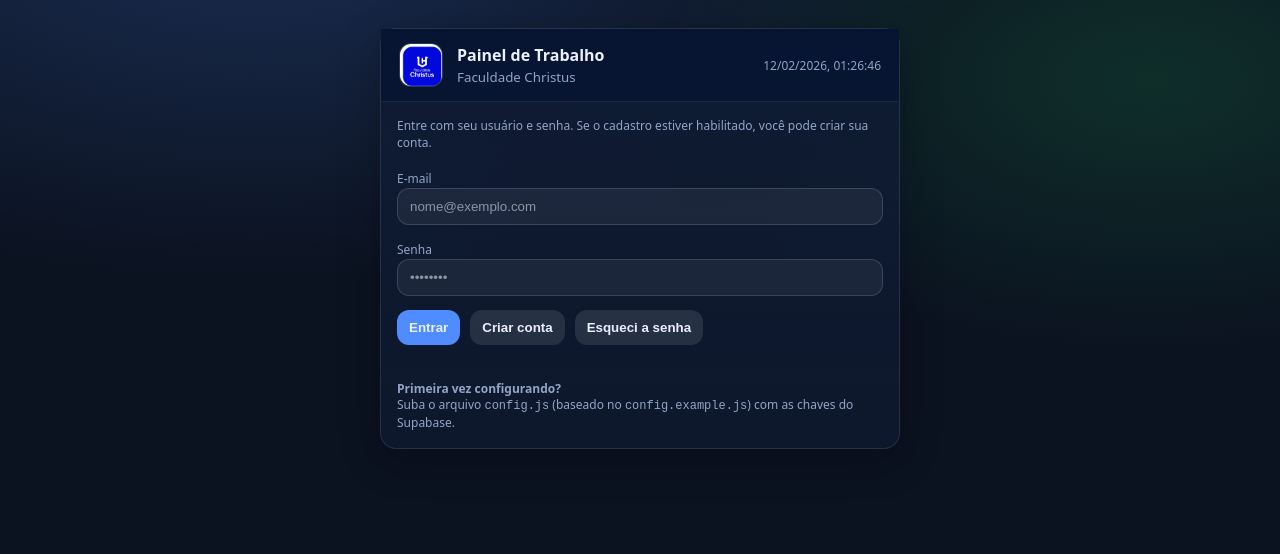
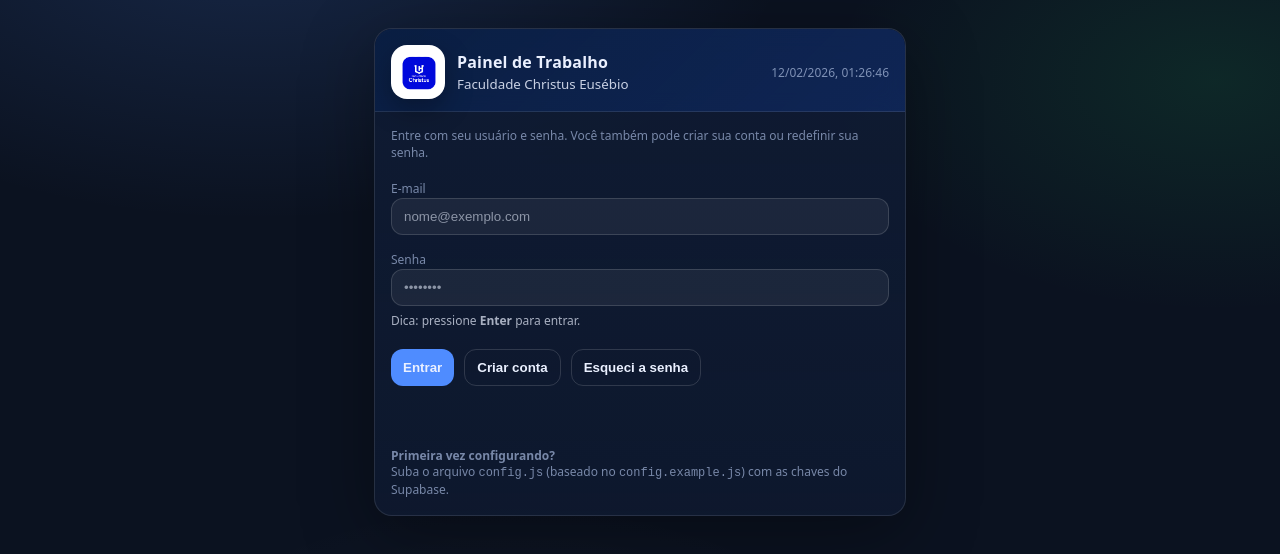
Before and after one commit to Netox39/Painel---Trabalho, a plain HTML site: page index.html in a window 1280 px wide. Drawn offline with nearby package versions, Linux system fonts and the light colour scheme.

Commit message:
Update index.html

```diff
--- a/index.html
+++ b/index.html
@@ -5,60 +5,146 @@
   <meta name="viewport" content="width=device-width,initial-scale=1" />
   <title>Painel de Trabalho — Login</title>
   <link rel="stylesheet" href="styles.css" />
+  <style>
+    body{
+      min-height:100vh;
+      background:
+        radial-gradient(900px 500px at 20% -10%, rgba(79,140,255,.18), transparent 60%),
+        radial-gradient(700px 420px at 95% 10%, rgba(34,197,94,.12), transparent 55%),
+        radial-gradient(900px 700px at 40% 110%, rgba(255,255,255,.06), transparent 55%),
+        var(--bg, #0b1220);
+    }
+    .loginWrap{max-width:560px;margin:0 auto;padding:28px 14px 40px}
+    .loginCard{
+      background: linear-gradient(180deg, rgba(15,27,51,.94), rgba(15,27,51,.72));
+      border: 1px solid rgba(255,255,255,.10);
+      border-radius: 18px;
+      box-shadow: 0 18px 70px rgba(0,0,0,.35);
+      overflow:hidden;
+    }
+    .loginHead{
+      display:flex;align-items:center;justify-content:space-between;gap:10px;
+      padding:16px 16px 12px;
+      border-bottom:1px solid rgba(255,255,255,.10);
+      background: linear-gradient(135deg, rgba(10,31,68,.92), rgba(16,42,99,.72));
+      backdrop-filter: blur(10px);
+    }
+    .brandMini{display:flex;align-items:center;gap:12px}
+    .logoBox{
+      width:54px;height:54px;background:#fff;border-radius:16px;
+      display:flex;align-items:center;justify-content:center;
+      box-shadow:0 10px 28px rgba(0,0,0,.30);
+      overflow:hidden;padding:8px;
+    }
+    .logoBox img{width:100%;height:100%;object-fit:contain;display:block}
+    .brandTxt b{font-size:16px;letter-spacing:.2px}
+    .brandTxt small{display:block;opacity:.85;margin-top:2px}
+    .clock{opacity:.85;font-size:12px;white-space:nowrap}
+    .loginBody{padding:16px}
+    .helpRow{display:flex;gap:10px;flex-wrap:wrap;margin-top:8px}
+    .btn.link{background:transparent;border:1px solid rgba(255,255,255,.14)}
+    .btn.link:hover{background:rgba(255,255,255,.06)}
+    .msg{min-height:18px;margin-top:10px}
+    .kbdHint{opacity:.7;font-size:12px;margin-top:6px}
+
+    /* Modal */
+    .modalBackdrop{
+      position:fixed;inset:0;background:rgba(0,0,0,.58);
+      display:none;align-items:center;justify-content:center;padding:18px;z-index:80;
+    }
+    .modalBackdrop.open{display:flex}
+    .modal{
+      width:min(520px,100%);
+      background: linear-gradient(180deg, rgba(15,27,51,.98), rgba(15,27,51,.84));
+      border:1px solid rgba(255,255,255,.12);
+      border-radius:18px;
+      box-shadow:0 18px 70px rgba(0,0,0,.55);
+      overflow:hidden;
+    }
+    .modalHead{
+      padding:12px 14px;border-bottom:1px solid rgba(255,255,255,.10);
+      display:flex;align-items:center;justify-content:space-between;gap:10px;
+    }
+    .modalBody{padding:14px}
+    .modalFoot{
+      padding:12px 14px;border-top:1px solid rgba(255,255,255,.10);
+      display:flex;justify-content:flex-end;gap:10px;flex-wrap:wrap;
+    }
+    .note{opacity:.8;font-size:12px;line-height:1.4}
+  </style>
 </head>
 <body>
-  <div class="container" style="padding-top:28px">
-    <div class="card" style="max-width:520px;margin:0 auto">
-      <div class="header" style="position:static">
-        <div class="brand">
-          <img src="logo.png" alt="Logo">
-          <div>
+
+  <div class="loginWrap">
+    <div class="loginCard">
+      <div class="loginHead">
+        <div class="brandMini">
+          <div class="logoBox">
+            <!-- Garanta que sua imagem está no repo como logo.png -->
+            <img src="./logo.png" alt="Faculdade Christus Eusébio" />
+          </div>
+          <div class="brandTxt">
             <div><b>Painel de Trabalho</b></div>
-            <small>Faculdade Christus</small>
+            <small>Faculdade Christus Eusébio</small>
           </div>
         </div>
         <div class="clock" id="clock">—</div>
       </div>
 
-      <div style="padding:16px">
+      <div class="loginBody">
         <div class="note">
-          Entre com seu usuário e senha. Se o cadastro estiver habilitado, você pode criar sua conta.
+          Entre com seu usuário e senha. Você também pode criar sua conta ou redefinir sua senha.
         </div>
 
-        <div class="grid" style="margin-top:14px">
+        <!-- FORM = Enter para entrar -->
+        <form id="loginForm" class="grid" style="margin-top:14px">
           <div>
             <label class="note">E-mail</label>
-            <input class="input" id="email" type="email" placeholder="nome@exemplo.com" autocomplete="email" />
+            <input class="input" id="email" type="email" placeholder="nome@exemplo.com" autocomplete="email" required />
           </div>
           <div>
             <label class="note">Senha</label>
-            <input class="input" id="password" type="password" placeholder="••••••••" autocomplete="current-password" />
+            <input class="input" id="password" type="password" placeholder="••••••••" autocomplete="current-password" required />
+            <div class="kbdHint">Dica: pressione <b>Enter</b> para entrar.</div>
           </div>
 
-          <div style="display:flex;gap:10px;flex-wrap:wrap;margin-top:2px">
-            <button class="btn primary" id="loginBtn">Entrar</button>
-            <button class="btn" id="signupBtn" style="display:none">Criar conta</button>
-            <button class="btn" id="resetBtn">Esqueci a senha</button>
+          <div class="helpRow">
+            <button class="btn primary" type="submit">Entrar</button>
+            <button class="btn link" id="signupBtn" type="button">Criar conta</button>
+            <button class="btn link" id="resetBtn" type="button">Esqueci a senha</button>
           </div>
 
-          <div class="note" id="msg" style="margin-top:2px"></div>
+          <div class="note msg" id="msg"></div>
 
           <div class="note" style="margin-top:10px">
             <b>Primeira vez configurando?</b><br/>
             Suba o arquivo <code>config.js</code> (baseado no <code>config.example.js</code>) com as chaves do Supabase.
           </div>
-        </div>
+        </form>
       </div>
     </div>
   </div>
 
   <div class="toast" id="toast"></div>
 
+  <!-- Modal -->
+  <div class="modalBackdrop" id="modalBackdrop" aria-hidden="true">
+    <div class="modal" role="dialog" aria-modal="true">
+      <div class="modalHead">
+        <div id="modalTitle" style="font-weight:900">—</div>
+        <button class="btn" id="modalClose" type="button">Fechar</button>
+      </div>
+      <div class="modalBody" id="modalBody"></div>
+      <div class="modalFoot" id="modalFoot"></div>
+    </div>
+  </div>
+
   <script src="config.js"></script>
   <script src="https://cdn.jsdelivr.net/npm/@supabase/supabase-js@2"></script>
   <script src="site.js"></script>
   <script>
-    setInterval(()=>clock.textContent=new Date().toLocaleString("pt-BR"), 1000);
+    const clockEl = document.getElementById("clock");
+    setInterval(()=>clockEl.textContent=new Date().toLocaleString("pt-BR"), 1000);
   </script>
 </body>
 </html>
```
